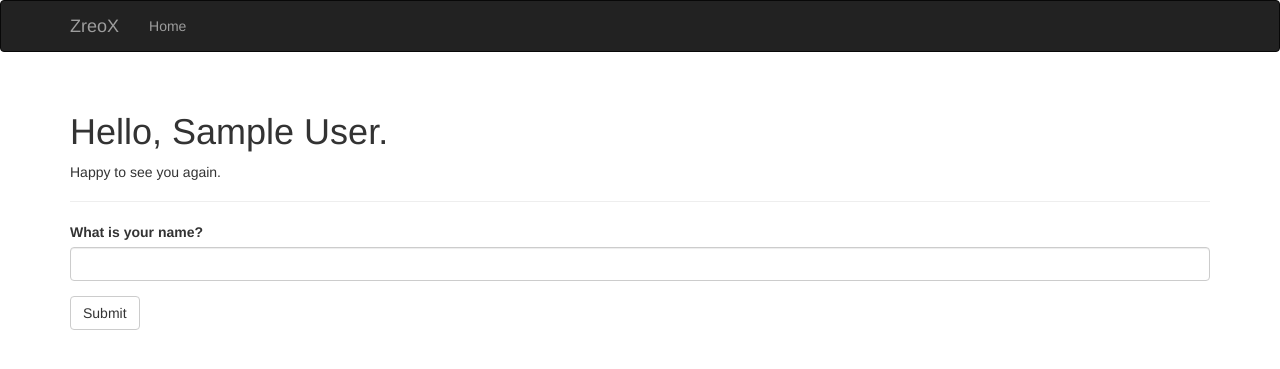
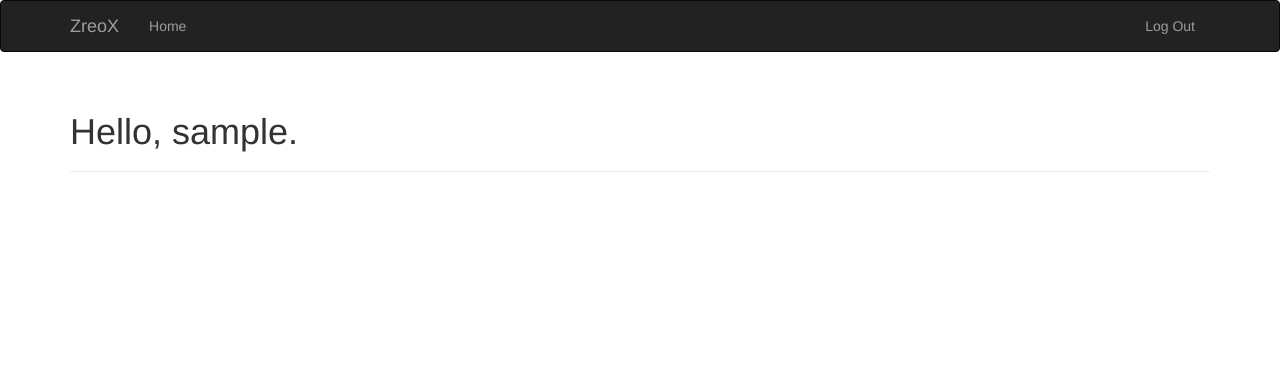
Before and after one commit to zreox/learn_flask, a Flask app: page / in a window 1280 px wide. Shown: the top 369 px of the page. Run offline with Flask 2, Linux system fonts and the light colour scheme; the visitor is signed in with stand-in values (Sample User, id 1); data comes from the database, SQL or seed files in the repository; some libraries are stand-ins or nearby versions.

Commit message:
Chapter 8: Login and logout with Flask-Login (8c)

```diff
--- a/app/__init__.py
+++ b/app/__init__.py
@@ -3,12 +3,17 @@ from flask_bootstrap import Bootstrap
 from flask_mail import Mail
 from flask_moment import Moment
 from flask_sqlalchemy import SQLAlchemy
+from flask_login import LoginManager
 from config import config
 
 bootstrap = Bootstrap()
 mail = Mail()
 moment = Moment()
 db = SQLAlchemy()
+
+login_manager = LoginManager()
+login_manager.session_protection = 'strong'
+login_manager.login_view = 'auth.login'
 
 
 def create_app(config_name):
@@ -20,6 +25,7 @@ def create_app(config_name):
     mail.init_app(app)
     moment.init_app(app)
     db.init_app(app)
+    login_manager.init_app(app)
 
     # implementation of @app.route and @app.errorhandler function through blueprint
     from .main import main as main_blueprint
--- a/app/main/views.py
+++ b/app/main/views.py
@@ -1,27 +1,7 @@
-from flask import render_template, session, redirect, url_for, current_app
+from flask import render_template
 from . import main
-from .forms import NameForm
-from .. import db
-from ..models import User
-from ..email import send_email
 
 
-@main.route('/', methods=['GET', 'POST'])
+@main.route('/')
 def index():
-    form = NameForm()
-    if form.validate_on_submit():
-        user = User.query.filter_by(username=form.name.data).first()
-        if user is None:
-            user = User(username=form.name.data)
-            db.session.add(user)
-            session['known'] = False
-            if current_app.config['ZREOX_ADMIN']:
-                send_email(current_app.config['ZREOX_ADMIN'], 'New User',
-                           'mail/new_user', user=user)
-        else:
-            session['known'] = True
-        session['name'] = form.name.data
-        return redirect(url_for('.index'))
-    return render_template('index.html',
-                           form=form, name=session.get('name'),
-                           known=session.get('known', False))
+    return render_template('index.html')
--- a/app/models.py
+++ b/app/models.py
@@ -1,4 +1,5 @@
-from . import db
+from . import db, login_manager
+from flask_login import UserMixin
 from werkzeug.security import generate_password_hash, check_password_hash
 
 
@@ -12,12 +13,13 @@ class Role(db.Model):
         return '<Role %r>' % self.name
 
 
-class User(db.Model):
+class User(UserMixin, db.Model):
     __tablename__ = 'users'
     id = db.Column(db.Integer, primary_key=True)
+    email = db.Column(db.String(64), unique=True, index=True)
     username = db.Column(db.String(64), unique=True, index=True)
+    password_hash = db.Column(db.String(128))
     role_id = db.Column(db.Integer, db.ForeignKey('roles.id'))
-    password_hash = db.Column(db.String(128))
 
     @property
     def password(self):
@@ -32,3 +34,8 @@ class User(db.Model):
 
     def __repr__(self):
         return '<User %r>' % self.username
+
+
+@login_manager.user_loader
+def load_user(user_id):
+    return User.query.get(int(user_id))
--- a/app/templates/auth/login.html
+++ b/app/templates/auth/login.html
@@ -1,4 +1,5 @@
 {% extends "base.html" %}
+{% import "bootstrap/wtf.html" as wtf %}
 
 {% block title %}ZreoX - Login{% endblock %}
 
@@ -6,4 +7,7 @@
 <div class="page-header">
     <h1>Login</h1>
 </div>
+<div class="col-md-4">
+    {{ wtf.quick_form(form) }}
+</div>
 {% endblock %}
--- a/app/templates/base.html
+++ b/app/templates/base.html
@@ -24,6 +24,13 @@
             <ul class="nav navbar-nav">
                 <li><a href="{{ url_for('main.index') }}">Home</a></li>
             </ul>
+            <ul class="nav navbar-nav navbar-right">
+                {% if current_user.is_authenticated %}
+                <li><a href="{{ url_for('auth.logout') }}">Log Out</a></li>
+                {% else %}
+                <li><a href="{{ url_for('auth.login') }}">Log In</a></li>
+                {% endif %}
+            </ul>
         </div>
     </div>
 </div>
--- a/app/templates/index.html
+++ b/app/templates/index.html
@@ -1,16 +1,9 @@
 {% extends "base.html" %}
-{% import "bootstrap/wtf.html" as wtf %}
 
 {% block title %}ZreoX{% endblock %}
 
 {% block page_content %}
 <div class="page-header">
-    <h1>Hello, {% if name %}{{ name }}{% else %}Stranger{% endif %}.</h1>
-    {% if not known %}
-    <p>Pleased to see you.</p>
-    {% else %}
-    <p>Happy to see you again.</p>
-    {% endif %}
+    <h1>Hello, {% if current_user.is_authenticated %}{{ current_user.username }}{% else %}Stranger{% endif %}.</h1>
 </div>
-{{ wtf.quick_form(form) }}
 {% endblock %}
--- a/config.py
+++ b/config.py
@@ -13,7 +13,7 @@ class Config:
     MAIL_USERNAME = os.environ.get('MAIL_USERNAME')
     MAIL_PASSWORD = os.environ.get('MAIL_PASSWORD')
     ZREOX_MAIL_SUBJECT_PREFIX = '[ZreoX]'
-    ZREOX_MAIL_SENDER = 'ZreoX Admin <zhxt0928@163.com>'
+    ZREOX_MAIL_SENDER = 'ZreoX Admin <you@163.com>'
     ZREOX_ADMIN = os.environ.get('ZREOX_ADMIN')
 
     @staticmethod
```
Also changed, not shown: app/auth/forms.py (added, +11 -0 lines), app/auth/views.py (+21 -3 lines), migrations/versions/010ed270b956_login_support.py (added, +32 -0 lines), requirements.txt (added, +20 -0 lines).
